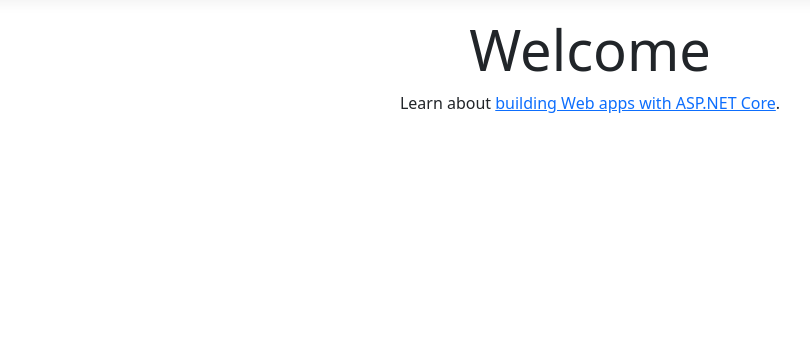
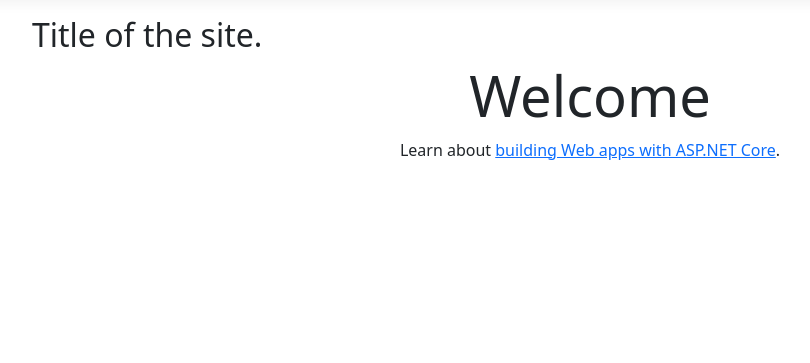
Before and after one commit to debuggers-group/dotnet-lessons, an ASP.NET Core app: page / in a window 1280 px wide. Shown: the part 57-420 px from the top of the page, without its empty margins (50-860 px from the left). Run offline with ASP.NET Core 8, Linux system fonts and the light colour scheme; style sheets or scripts are compiled from the project's sources.

Commit message:
added a title to home

```diff
--- a/test-app/test-app/Views/Home/Index.cshtml
+++ b/test-app/test-app/Views/Home/Index.cshtml
@@ -1,7 +1,7 @@
 @{
     ViewData["Title"] = "Home Page";
 }
-
+<h2>Title of the site.</h2>
 <div class="text-center">
     <h1 class="display-4">Welcome</h1>
     <p>Learn about <a href="https://learn.microsoft.com/aspnet/core">building Web apps with ASP.NET Core</a>.</p>
```
